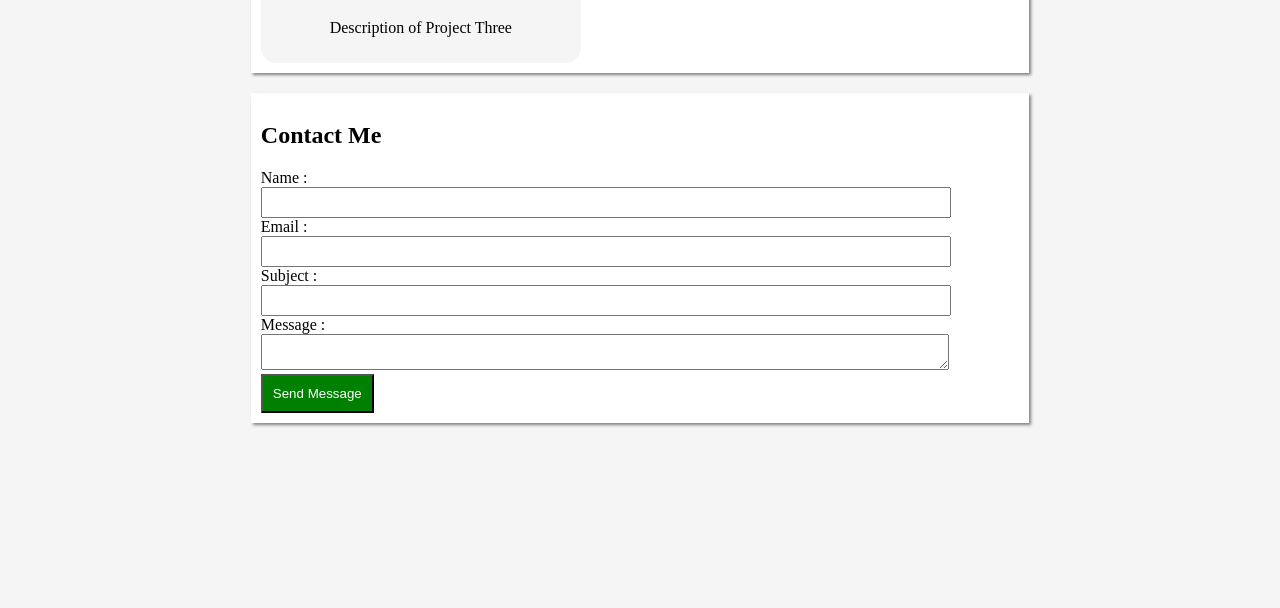
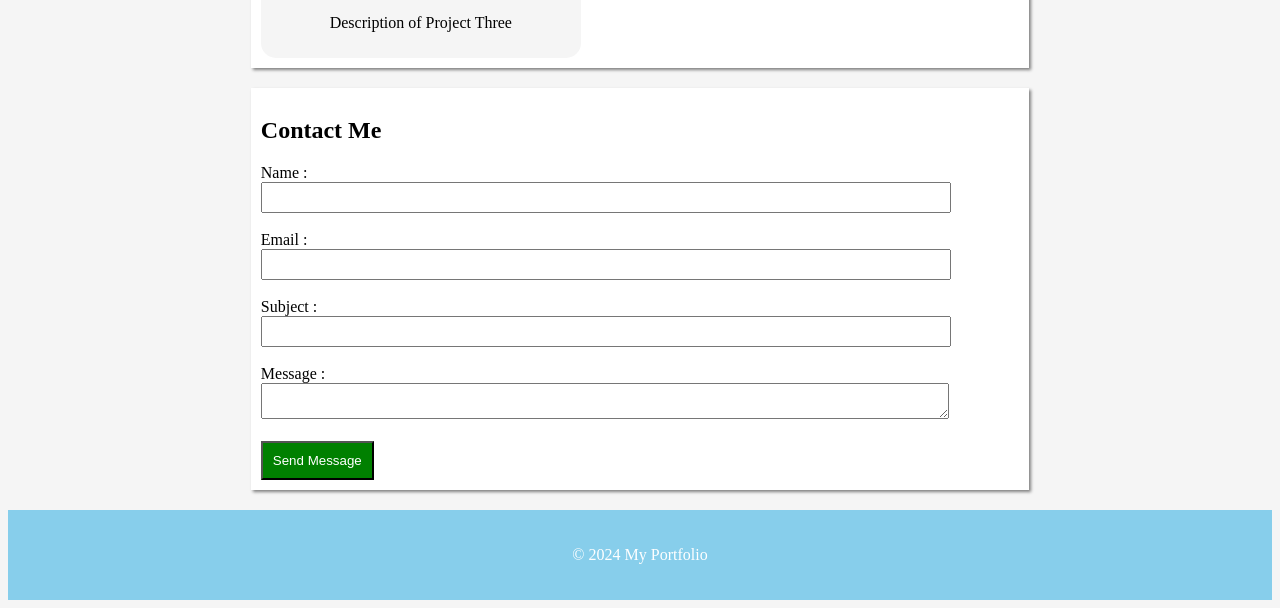
Before and after one commit to Mahesh10k/css-day6, a plain HTML site: page index.html in a window 1280 px wide. Shown: the part 951-1559 px from the top of the page. Before the commit the page ends 1382 px from the top, so only its background shows below. Drawn offline with Linux system fonts and the light colour scheme.

Commit message:
added footer

```diff
--- a/index.html
+++ b/index.html
@@ -71,15 +71,18 @@
         <h2>Contact Me</h2>
         <form action="">
             <label for="name">Name :</label><br>
-            <input type="text" id="name"><br>
+            <input type="text" id="name"><br><br>
             <label for="email">Email :</label><br>
-            <input type="email" id="email"><br>
+            <input type="email" id="email"><br><br>
             <label for="subject">Subject :</label><br>
-            <input type="textarea" id="subject"><br>
+            <input type="textarea" id="subject"><br><br>
             <label for="message">Message :</label><br>
-            <textarea name="" id="message" rows="2" cols="93"></textarea><br>
+            <textarea name="" id="message" rows="2" cols="93"></textarea><br><br>
             <button>Send Message</button>
         </form>
     </div>
+    <div class="footer">
+        <p>&copy; 2024 My Portfolio</p>
+    </div>
 </body>
 </html>
--- a/style.css
+++ b/style.css
@@ -50,7 +50,7 @@ table thead {
     background-color: skyblue;
 }
 table,thead,tbody,th,td {
-    border: 2px solid black;
+    border: 1px solid black;
     border-collapse: collapse;
     padding: 5px;
     text-align: start;
@@ -77,8 +77,18 @@ input:focus {
 textarea {
     width: 90%;
 }
+textarea:focus{
+    background-color: whitesmoke;
+}
 button {
     background-color: green;
     color: white;
     padding: 10px;
 }
+.footer {
+    margin-top: 20px;
+    text-align: center;
+    background-color: skyblue;
+    padding:20px;
+    color: white;
+}
```
